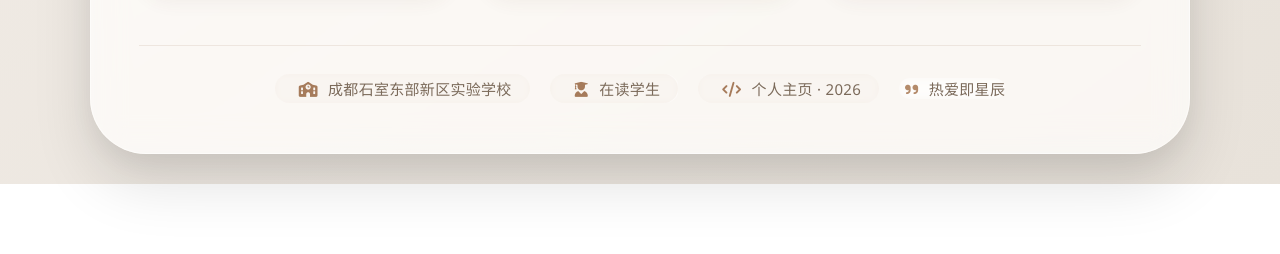
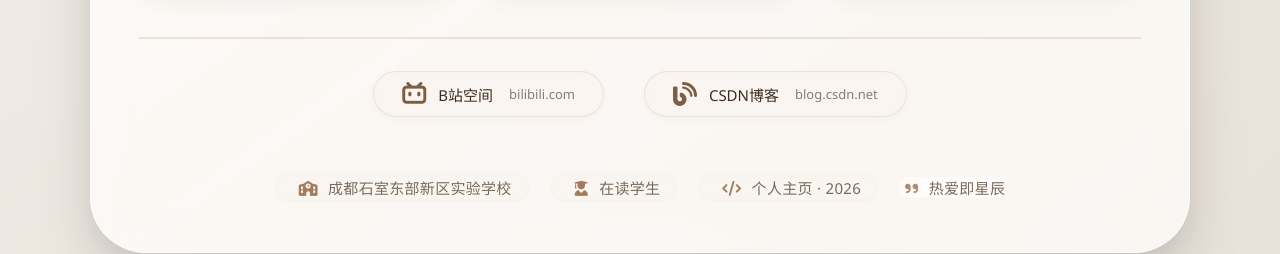
Before and after one commit to Dave-bit-spec/myweb, a plain HTML site: page index.html in a window 1280 px wide. Shown: the part 985-1239 px from the top of the page. Before the commit the page ends 1169 px from the top, so only its background shows below. Drawn offline with Linux system fonts and the light colour scheme.

Commit message:
Update index.html

```diff
--- a/index.html
+++ b/index.html
@@ -124,13 +124,6 @@
             aspect-ratio: 16 / 7;
             object-fit: cover;
             background: #c5b5a5;
-            /* 占位背景色，图片加载前可见 */
-        }
-
-        /* 图片占位提示 — 当图片未加载时显示 */
-        .image-placeholder-text {
-            display: none;
-            /* 默认隐藏，用 img 的 alt 或者额外伪元素处理，但为了友好，加一个后备 */
         }
 
         .hero-image-section .img-fallback-label {
@@ -228,14 +221,65 @@
             font-size: 13px;
         }
 
+        /* ---- 社交链接区域 (新增) ---- */
+        .social-links {
+            margin-top: 40px;
+            padding-top: 32px;
+            border-top: 2px solid rgba(180, 130, 100, 0.20);
+            display: flex;
+            flex-wrap: wrap;
+            justify-content: center;
+            gap: 24px 40px;
+        }
+
+        .social-link {
+            display: inline-flex;
+            align-items: center;
+            gap: 12px;
+            padding: 10px 28px;
+            border-radius: 60px;
+            background: rgba(245, 238, 230, 0.50);
+            backdrop-filter: blur(8px);
+            -webkit-backdrop-filter: blur(8px);
+            border: 1px solid rgba(200, 175, 150, 0.25);
+            color: #3d2c1e;
+            text-decoration: none;
+            font-weight: 500;
+            font-size: 16px;
+            transition: all 0.2s ease;
+            box-shadow: 0 2px 8px rgba(0, 0, 0, 0.03);
+        }
+
+        .social-link:hover {
+            background: rgba(250, 242, 234, 0.80);
+            transform: translateY(-3px);
+            box-shadow: 0 12px 28px rgba(100, 75, 55, 0.10);
+            border-color: rgba(180, 145, 115, 0.4);
+        }
+
+        .social-link i {
+            font-size: 24px;
+            color: #7b5e44;
+        }
+
+        .social-link .link-label {
+            font-size: 15px;
+        }
+
+        .social-link .link-domain {
+            font-size: 13px;
+            opacity: 0.6;
+            font-weight: 400;
+            margin-left: 4px;
+        }
+
         /* 底部签名 */
         .footer-note {
-            margin-top: 48px;
+            margin-top: 32px;
             text-align: center;
             color: #7b6a5a;
             font-size: 15px;
-            border-top: 1px solid rgba(160, 130, 100, 0.15);
-            padding-top: 28px;
+            padding-top: 24px;
             display: flex;
             justify-content: center;
             align-items: center;
@@ -285,6 +329,15 @@
             .hero-image-section img {
                 aspect-ratio: 16 / 8;
             }
+
+            .social-links {
+                gap: 16px;
+            }
+
+            .social-link {
+                padding: 8px 20px;
+                font-size: 14px;
+            }
         }
 
         @media (max-width: 540px) {
@@ -314,20 +367,26 @@
                 aspect-ratio: 16 / 10;
             }
 
+            .social-links {
+                flex-direction: column;
+                align-items: stretch;
+                gap: 12px;
+            }
+
+            .social-link {
+                justify-content: center;
+            }
+
             .footer-note {
                 flex-direction: column;
                 gap: 8px;
             }
         }
 
-        /* 图片完全自定义：用户只需替换 src 即可 */
-        /* 同时给 img 一个优雅的占位背景 */
         .hero-image-section img {
             background: #d2c2b2;
-            /* 暖灰占位 */
         }
 
-        /* 小点缀：爱好标签的装饰 */
         .hobby-item .hobby-tag {
             display: inline-block;
             margin-top: 10px;
@@ -362,7 +421,7 @@
             </div>
         </header>
 
-        <!-- 显眼图片区域 — 自行准备图片，替换 src 即可 -->
+        <!-- 显眼图片区域 -->
         <div class="hero-image-section">
             <img
             src="https://picsum.photos/seed/student/1200/500"
@@ -429,6 +488,20 @@
 
         </div>
 
+        <!-- ===== 社交链接：B站 + CSDN (新增) ===== -->
+        <div class="social-links">
+            <a href="https://space.bilibili.com/3546710731131568" target="_blank" class="social-link" title="访问我的B站主页">
+                <i class="fab fa-bilibili"></i>
+                <span class="link-label">B站空间</span>
+                <span class="link-domain">bilibili.com</span>
+            </a>
+            <a href="https://blog.csdn.net/2401_89872449" target="_blank" class="social-link" title="访问我的CSDN博客">
+                <i class="fas fa-blog"></i>
+                <span class="link-label">CSDN博客</span>
+                <span class="link-domain">blog.csdn.net</span>
+            </a>
+        </div>
+
         <!-- 底部信息 -->
         <div class="footer-note">
             <span>
@@ -448,6 +521,5 @@
 
     </div>
 
-    <!-- 说明：图片请自行替换 src 属性，当前为占位图片 (picsum) -->
 </body>
 </html>
```
